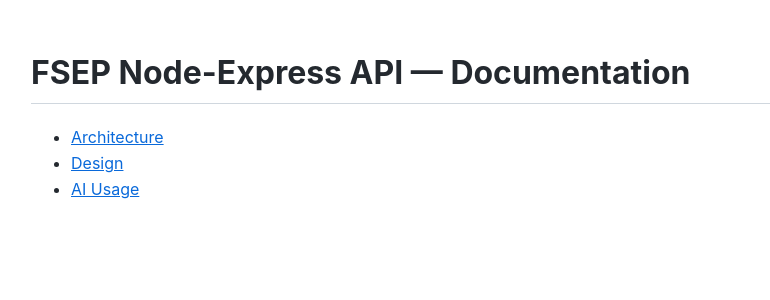
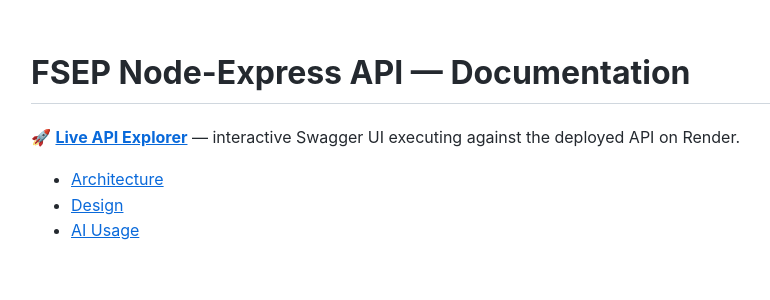
Before and after one commit to das77/fsep-node-express-api, a Jekyll site: the page built from docs/index.md, in a window 1280 px wide. Shown: the top 300 px of the page, without its empty margins (159-929 px from the left). Built offline with Jekyll 4.4.1, drawn with Linux system fonts in a browser that asks for light colours; our own code applies the rules of GitHub Pages for plain Markdown files.

Commit message:
docs: update index.md to include Live API Explorer section with Swagger UI link

```diff
--- a/docs/index.md
+++ b/docs/index.md
@@ -1,4 +1,6 @@
 # FSEP Node-Express API — Documentation
+
+🚀 **[Live API Explorer](api.html)** — interactive Swagger UI executing against the deployed API on Render.
 
 - [Architecture](ARCHITECTURE.md)
 - [Design](DESIGN.md)
```
